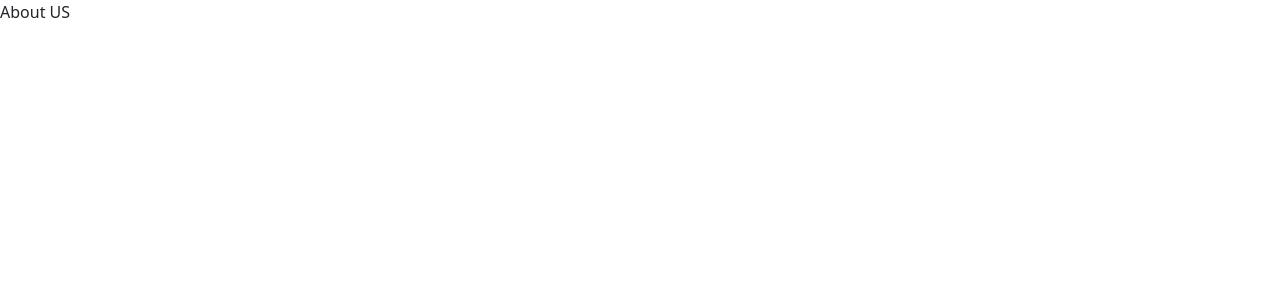
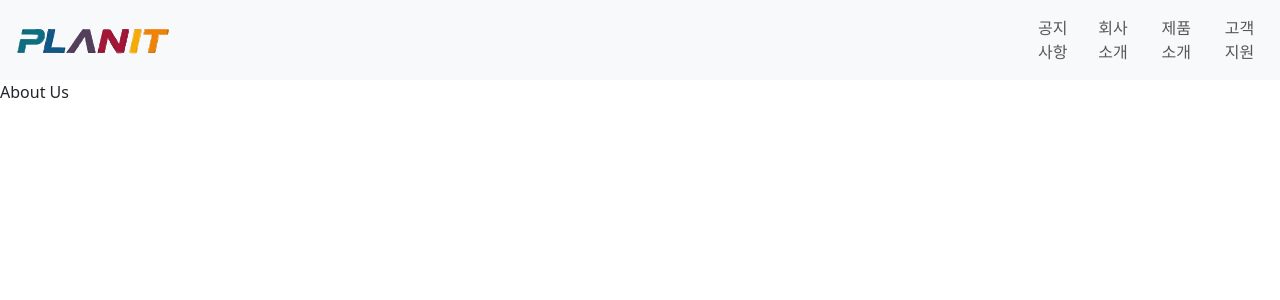
Before and after one commit to mineruking/PLANIT, a React (Create React App) app: page /aboutus in a window 1280 px wide. Shown: the top 300 px of the page. Built offline with nearby package versions, Linux system fonts and the light colour scheme; the HTML template or start-up script is replaced by a standard one.

Commit message:
V2.4.1 Optimization

```diff
--- a/src/Pages/Main_page.jsx
+++ b/src/Pages/Main_page.jsx
@@ -1,12 +1,15 @@
 import React from 'react'
 import {useNavigate} from 'react-router-dom';
+import Menu from '../components/Navbar.jsx';
 import 'bootstrap/dist/css/bootstrap.min.css';
+
 
 const Main = () => {
     const navigate = useNavigate();
 
     return(
         <div>
+            <Menu />
             MainPage
         </div>
     )
--- a/src/Pages/Menu/AboutProduct.jsx
+++ b/src/Pages/Menu/AboutProduct.jsx
@@ -1,5 +1,6 @@
 import React from 'react'
 import {useNavigate} from 'react-router-dom';
+import Menu from '../../components/Navbar.jsx';
 import 'bootstrap/dist/css/bootstrap.min.css';
 
 const AboutProduct = () => {
@@ -7,6 +8,7 @@ const AboutProduct = () => {
 
     return(
         <div>
+            <Menu />
             About Product
         </div>
     )
--- a/src/Pages/Menu/AboutUs.jsx
+++ b/src/Pages/Menu/AboutUs.jsx
@@ -1,13 +1,16 @@
 import React from 'react'
 import {useNavigate} from 'react-router-dom';
+import Menu from '../../components/Navbar.jsx';
 import 'bootstrap/dist/css/bootstrap.min.css';
+
 
 const AboutUs = () => {
     const navigate = useNavigate();
 
     return(
         <div>
-            About US
+            <Menu />
+            About Us
         </div>
     )
 }
--- a/src/Pages/Menu/ContactUs.jsx
+++ b/src/Pages/Menu/ContactUs.jsx
@@ -1,13 +1,16 @@
 import React from 'react'
 import {useNavigate} from 'react-router-dom';
+import Menu from '../../components/Navbar.jsx';
 import 'bootstrap/dist/css/bootstrap.min.css';
+
 
 const ContactUs = () => {
     const navigate = useNavigate();
 
     return(
         <div>
-            ContactUs
+            <Menu />
+            contact Us
         </div>
     )
 }
--- a/src/Pages/Menu/Notification.jsx
+++ b/src/Pages/Menu/Notification.jsx
@@ -1,12 +1,15 @@
 import React from 'react'
 import {useNavigate} from 'react-router-dom';
+import Menu from '../../components/Navbar.jsx';
 import 'bootstrap/dist/css/bootstrap.min.css';
+
 
 const Notification = () => {
     const navigate = useNavigate();
 
     return(
         <div>
+            <Menu />
             Notification
         </div>
     )
--- /dev/null
+++ b/src/components/Navbar.jsx
@@ -0,0 +1,30 @@
+import React from 'react'
+import Container from 'react-bootstrap/Container';
+import Nav from 'react-bootstrap/Nav';
+import Navbar from 'react-bootstrap/Navbar';
+import logo from '../homeLogo.svg';
+import 'bootstrap/dist/css/bootstrap.min.css';
+
+function Menu() {
+  return (
+    <Navbar bg="light" data-bs-theme="light">
+    <Container>
+      <Nav.Link href="/"><img
+              alt=""
+              src={logo}
+              width="160"
+              height="35"
+              className="d-inline-block align-top"
+            />{' '}</Nav.Link>
+    </Container>
+    <Nav className="me-auto">
+        <Nav.Link href="notification">공지사항</Nav.Link>
+        <Nav.Link href="aboutus">회사 소개</Nav.Link>
+        <Nav.Link href="product">제품 소개</Nav.Link>
+        <Nav.Link href="support">고객 지원</Nav.Link>
+      </Nav>
+  </Navbar>
+  );
+}
+
+export default Menu;
```
Also changed, not shown: src/logo.svg.
